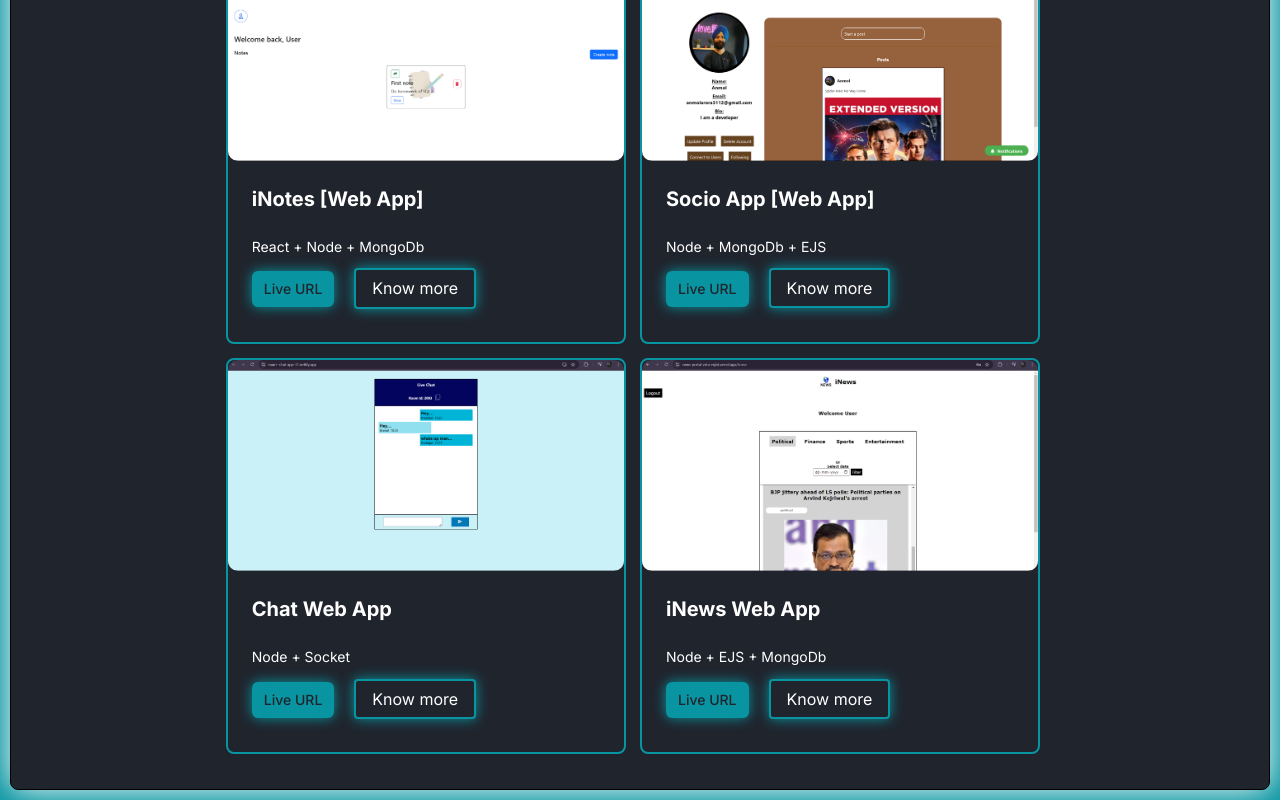
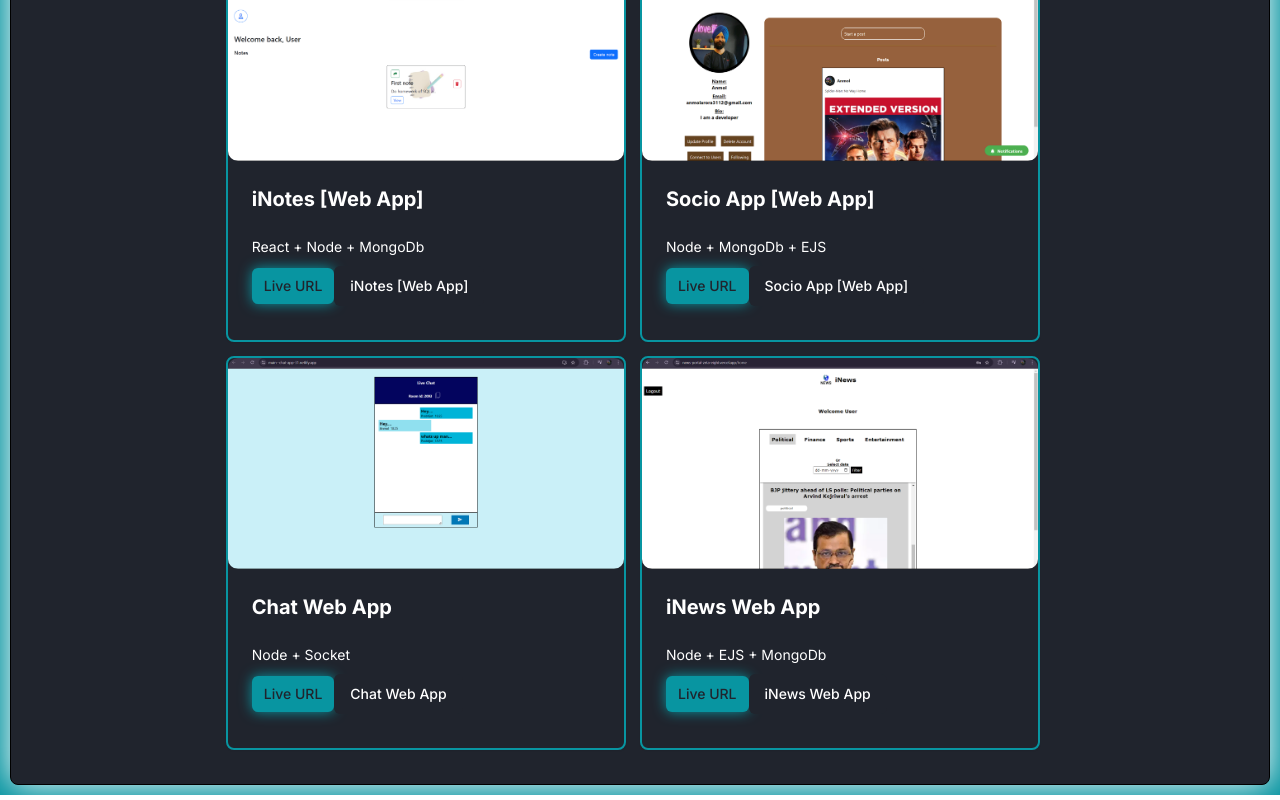
Before and after one commit to prabhjot-arora31/portfolio31, a Next.js app: page / in a window 1280 px wide. Shown: the part 1213-2013 px from the top of the page. Built offline with nearby package versions, Linux system fonts and the light colour scheme; some icons are missing.

Commit message:
drawer in project section

```diff
--- a/src/components/Projects.tsx
+++ b/src/components/Projects.tsx
@@ -12,6 +12,7 @@ import {
     DialogTitle,
     DialogTrigger,
   } from "@/components/ui/dialog"
+import { Drawer, DrawerClose, DrawerContent, DrawerDescription, DrawerFooter, DrawerHeader, DrawerTitle, DrawerTrigger } from './ui/drawer'
 const Projects = () => {
     const projects = [{
         title:'iNotes [Web App]',
@@ -86,7 +87,7 @@ https://github.com/prabhjot-arora31/SOCIO_APP_BACKEND`
                          }}>
                              Live URL
                             </Button>
-                            <Dialog>
+                            {/* <Dialog>
   <DialogTrigger style={{marginTop:'0.7rem',border:'2px solid #0895A1',boxShadow:'0 0 13px #0895A1',backgroundColor:'#20242D',color:'white' , paddingTop:'0.38rem' , paddingBottom:'0.38rem' }} className='ml-5 px-4 rounded' >Know more</DialogTrigger>
   <DialogContent className='bg-[#20242D] text-white' style={{maxWidth:'325px'}}>
     <DialogHeader>
@@ -96,7 +97,25 @@ https://github.com/prabhjot-arora31/SOCIO_APP_BACKEND`
       </DialogDescription>
     </DialogHeader>
   </DialogContent>
-</Dialog>
+</Dialog> */}
+<Drawer>
+            <DrawerTrigger asChild>
+              <Button variant='custom2'>{ele.title}</Button>
+            </DrawerTrigger>
+            <DrawerContent style={{backgroundColor:'#0895A1'}}>
+              <div className="mx-auto w-full max-w-sm">
+                <DrawerHeader>
+                  <DrawerTitle>{ele.title}</DrawerTitle>
+                  <DrawerDescription className="font-bold text-black">{ele.detail}</DrawerDescription>
+                </DrawerHeader>
+              </div>
+              <DrawerFooter>
+                <DrawerClose asChild>
+                  <Button style={{maxWidth:'120px' , margin:'0 auto'}}>Cancel</Button>
+                </DrawerClose>
+              </DrawerFooter>
+            </DrawerContent>
+          </Drawer>
 
                             </div>
                         </CardContent>
```
